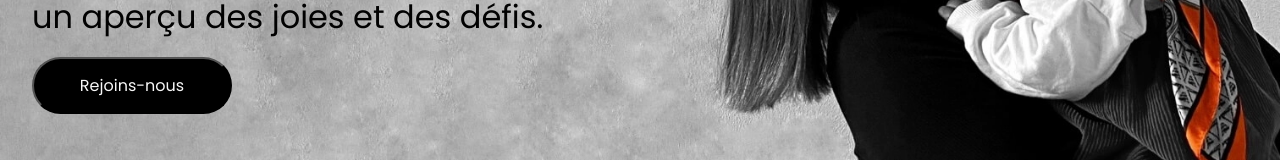
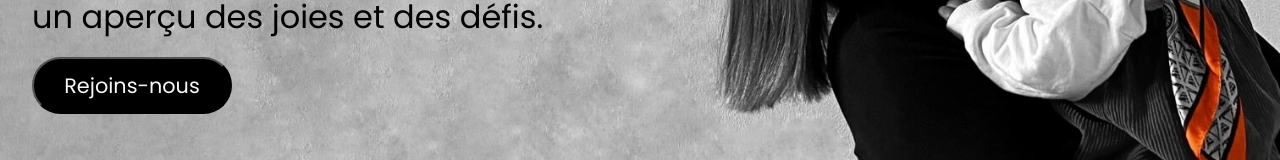
Before and after one commit to wanyagi/Blog, a React (Create React App) app in the folder client/: page / in a window 1280 px wide. Shown: the part 457-617 px from the top of the page. Built offline with nearby package versions, Linux system fonts and the light colour scheme; no server answers.

Commit message:
23.0 Debugging the article POST route whiech works wondefully in dev but not in prod *-*

```diff
--- a/client/src/components/Header.jsx
+++ b/client/src/components/Header.jsx
@@ -79,9 +79,9 @@ const Header = () => {
                 {menuItems.map((menuItem, index) => <li key={index}><NavLink to={menuItem.link} onClick={() => handleClick(menuItem)} activeClassName='activated'>{menuItem.title}</NavLink></li>)}
             </ul>
             { isMobileMenuOpened ? <IoClose size={25} className="mobile-menu-btn" onClick={handleMobileMenu} style={{'color': '#fcfcf7'}} /> : <LuMenu size={25}  className="mobile-menu-btn" onClick={handleMobileMenu}/>}
-            { isMobileMenuOpened ? <ul className="mobile--menu">
+            {isMobileMenuOpened ? <ul className='mobile--menu'>
               {mobileMenuItems.map((menuItem) => <li><NavLink to={menuItem.link} onClick={() => handleClick(menuItem)} >{menuItem.title}</NavLink></li>)}
-            </ul> : ""}
+            </ul> : ''}
        </nav>
     </header>
   )
--- a/client/src/components/HeroSection.css
+++ b/client/src/components/HeroSection.css
@@ -49,7 +49,7 @@ button {
 button a {
     text-decoration: none;
     color: #f7f7f7;
-    font-size: 1rem;
+    font-size: 1.3rem;
 }
 
 button a:hover {
@@ -60,8 +60,8 @@ button a:hover {
 @media screen and (max-width: 1024px) {
     .hero {
         background-image: url(../../public/heromobile.webp);
-        width: 100vw;
-        height: 100vh;
+        max-width: 100%;
+        max-height: 100%;
     }
 
     .hero--info {
--- a/client/src/components/Root.css
+++ b/client/src/components/Root.css
@@ -33,7 +33,6 @@ nav > .mobile--menu {
   width: 100%;
   height: 100vh;
   text-align: left;
-  transition: backdrop-filter 0.3s ease-in-out;
   padding-top: 0 !important;
   padding-left: 1.5rem;
   margin-top: 0 !important;
--- a/client/src/pages/article.jsx
+++ b/client/src/pages/article.jsx
@@ -100,7 +100,6 @@ const Article = () => {
       if (file instanceof File) {
         data.append('file', file);
       }
-      console.log(file);
       data.append('titre', titre);
       data.append('description', description);
       data.append('date', date);
@@ -117,15 +116,13 @@ const Article = () => {
           posts_content: content,
         };
         await dispatch(updatedPost({id, post: newData,})).then(() => {navigate('/')});
-        console.log(newData);
       } else {
         try {
           const response = await fetch(`${process.env.REACT_APP_SERVER}/article`, {
           method: "POST",
           body: data,
          });
-        console.log(data);
-        console.log(process.env.REACT_APP_SERVER);
+
          const responseData = await response.json();
 
          if (!response.ok) {
```
Lines whose indentation alone changed are shown as unchanged.
